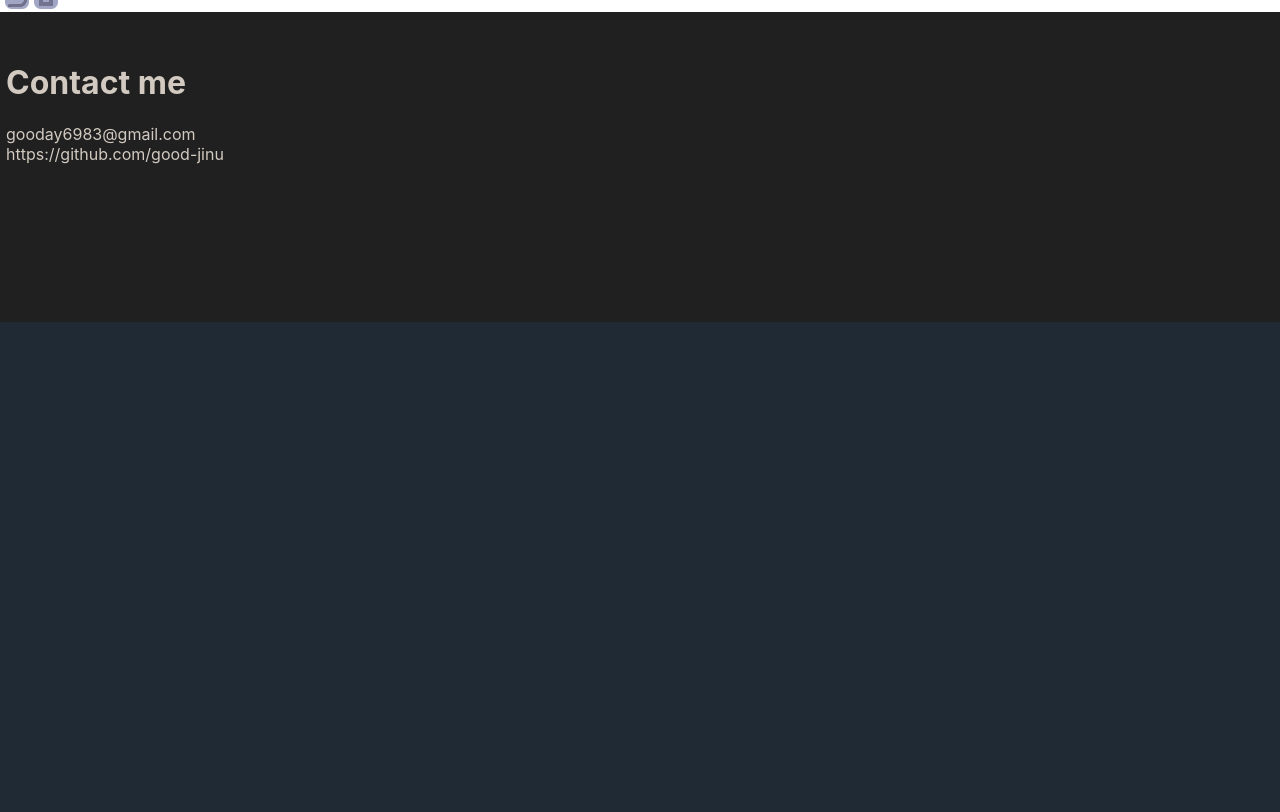
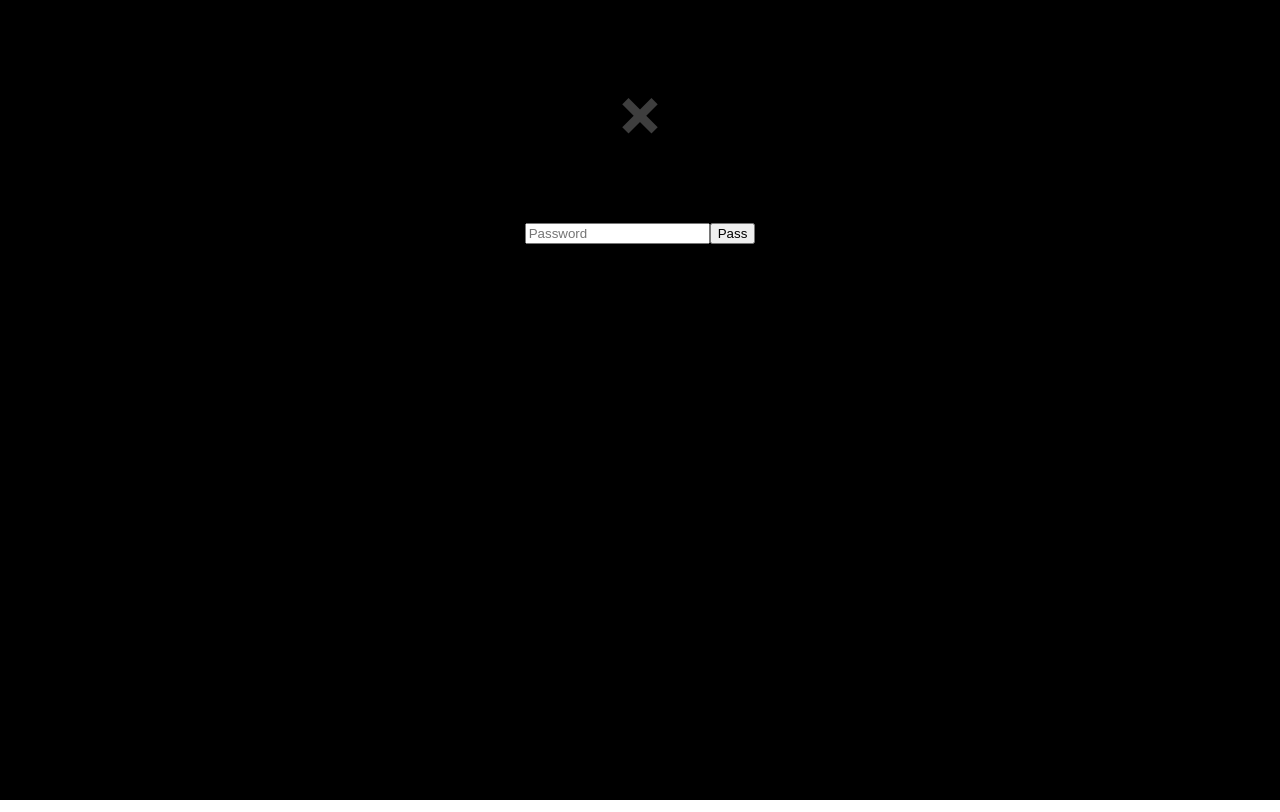
Before and after one commit to good-jinu/blog-old, a React (Create React App) app: page /club in a window 1280 px wide. Built offline with nearby package versions, Linux system fonts and the light colour scheme.

Commit message:
Feature Club page
Add Club.js and crypto-js module
Add Shuffle.js module in jslib

```diff
--- a/package.json
+++ b/package.json
@@ -8,6 +8,7 @@
     "@testing-library/react": "^11.2.7",
     "@testing-library/user-event": "^12.8.3",
     "axios": "^0.21.1",
+    "crypto-js": "^4.1.1",
     "gh-pages": "^3.2.3",
     "react": "^17.0.2",
     "react-dom": "^17.0.2",
--- a/src/App.js
+++ b/src/App.js
@@ -1,7 +1,7 @@
 import React from 'react';
 import './App.css';
 import { Route, Switch } from 'react-router-dom';
-import { Home } from './pages';
+import { Home, Club } from './pages';
 import routes from './routes';
 import {setCookie, getCookie} from './jslib/CookieIO';
 
@@ -35,6 +35,7 @@ class App extends React.Component {
         {this.openBox}
         <Switch>
           <Route exact path="/" component={Home}/>
+          <Route exact path="/club" component={Club}/>
           <Route path="/:pth" component={routes}/>
         </Switch>
       </div>
--- /dev/null
+++ b/src/jslib/Shuffle.js
@@ -0,0 +1,19 @@
+function shuffle(array) {
+    let currentIndex = array.length,  randomIndex;
+
+    // While there remain elements to shuffle...
+    while (currentIndex != 0) {
+
+      // Pick a remaining element...
+      randomIndex = Math.floor(Math.random() * currentIndex);
+      currentIndex--;
+
+      // And swap it with the current element.
+      [array[currentIndex], array[randomIndex]] = [
+        array[randomIndex], array[currentIndex]];
+    }
+
+    return array;
+  }
+
+  export default shuffle;
--- /dev/null
+++ b/src/pages/CSS/Club.css
@@ -0,0 +1,12 @@
+#club_section {
+    margin: 0;
+    padding: 0;
+    background-color: #000000;
+    color: #3e3e3e;
+    width: 100vw;
+    height: 100vh;
+    display: flex;
+    flex-direction: column;
+    justify-content: flex-start;
+    align-items: center;
+}
--- /dev/null
+++ b/src/pages/Club.js
@@ -0,0 +1,99 @@
+import React from 'react';
+import axios from 'axios';
+import CryptoJS from 'crypto-js';
+import { Link } from 'react-router-dom';
+import shuffle from '../jslib/Shuffle';
+import './CSS/Club.css';
+
+class Club extends React.Component {
+    constructor(props) {
+        super(props);
+        this.handlePass = this.handlePass.bind(this);
+        this.whenMusicEnds = this.whenMusicEnds.bind(this);
+        this.state ={
+            main_box: (
+                <div>
+                    <input id="pwforclub" type="password" name="pw" placeholder="Password"/>
+                    <button onClick={this.handlePass}>Pass</button>
+                </div>
+            ),
+            img_box: null,
+            playlist: null,
+            current_track_num: null
+        };
+    }
+
+    handlePass(e) {
+        const pw_target = document.getElementById("pwforclub");
+        axios.get('https://raw.githubusercontent.com/good-jinu/good-jinu/main/privateEnc/certifypw.txt')
+        .then((res) => {
+            var bytes = CryptoJS.AES.decrypt(res.data,pw_target.value);
+            var dec = bytes.toString(CryptoJS.enc.Utf8);
+            if(dec === '0YouPassedMyClub!0')
+            {
+                axios.get("https://raw.githubusercontent.com/good-jinu/good-jinu/main/privateEnc/cllst.aesenc")
+                .then((res0)=>{
+                    var bytes0 = CryptoJS.AES.decrypt(res0.data,pw_target.value);
+                    var dec0 = shuffle(JSON.parse(bytes0.toString(CryptoJS.enc.Utf8)));
+                    this.setState({
+                        main_box: (
+                            <audio autoPlay src={dec0[0]} preload="auto" type="audio/mpeg" onEnded={this.whenMusicEnds}/>
+                        ),
+                        img_box: (
+                            <img src="https://i.giphy.com/media/MZ6YXwBmYRY1W/giphy.webp" alt="dancing"/>
+                        ),
+                        playlist: dec0,
+                        current_track_num: 0
+                    });
+                })
+                .catch((err)=>{
+                    console.error(err);
+                });
+            }
+            else {
+                console.error('failed!');
+            }
+        })
+        .catch((err)=>{
+            console.error(err);
+        });
+    }
+
+    whenMusicEnds(e) {
+        var newi = this.state.current_track_num+1
+        if(newi>=this.state.playlist.length)
+        {
+            this.setState({
+                main_box: (
+                    <audio autoPlay src={this.state.playlist[0]} preload="auto" type="audio/mpeg" onEnded={this.whenMusicEnds}/>
+                ),
+                current_track_num: 0
+            });
+        }
+        else
+        {
+            this.setState({
+                main_box: (
+                    <audio autoPlay src={this.state.playlist[newi]} preload="auto" type="audio/mpeg" onEnded={this.whenMusicEnds}/>
+                ),
+                current_track_num: newi
+            });
+        }
+    }
+
+    render() {
+        return (
+            <section id="club_section">
+                <article className="close responsive-font">
+                    <h1><Link to="/">&times;</Link></h1>
+                </article>
+                <article className="main_stage">
+                    {this.state.main_box}
+                    {this.state.img_box}
+                </article>
+            </section>
+        );
+    }
+}
+
+export default Club;
--- a/src/pages/Home.js
+++ b/src/pages/Home.js
@@ -10,6 +10,9 @@ class Home extends React.Component {
         <li><Link to="/about">About me</Link></li>
         <li><Link to="/contents">Contents</Link></li>
         <li><Link to="/more">More</Link></li>
+        <li><Link to="/club">
+          <img src="https://i.giphy.com/media/xT9IgM8YjXbF1b4Tgk/200w.webp" alt="club" style={{width: '25mm'}}/>
+        </Link></li>
       </ul>
     );
   }
--- a/src/pages/index.js
+++ b/src/pages/index.js
@@ -3,3 +3,4 @@ export { default as About} from './About';
 export { default as Contents } from './Contents';
 export { default as More } from './More';
 export { default as ContentID } from './ContentID';
+export { default as Club} from './Club';
```
Also changed, not shown: 2 other files (tests, documents, lock files or other folders).
